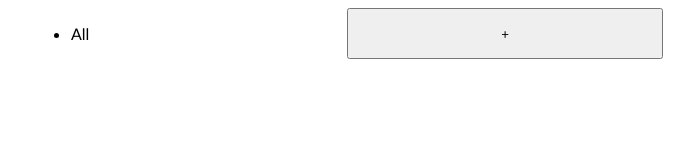
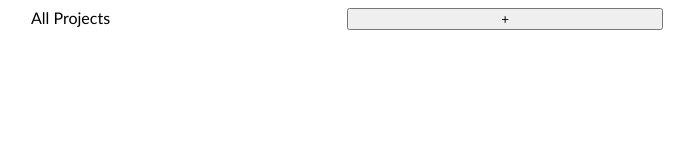
Before and after one commit to OKEnterprises/js-todo-list, a website built with webpack: page dist/index.html in a window 1280 px wide. Shown: the whole page, without its empty margins (293-987 px from the left). Built offline with nearby package versions, Linux system fonts and the light colour scheme.

Commit message:
More layout tweaks. Stuck on project–all desync bug

```diff
--- a/src/index.ts
+++ b/src/index.ts
@@ -237,7 +237,7 @@ function storablesToProjArr(...storables: StorableProject[]): Project[] {
 
 // The Page module renders and tracks events for the page.
 
-type ProjectComponent = HTMLLIElement
+type ProjectComponent = HTMLDivElement
 type ToDoComponent = HTMLLIElement
 type ToDoDetailsComponent = HTMLDivElement
 type AddTaskButtonComponent = HTMLButtonElement
@@ -373,7 +373,7 @@ const page = (() => {
 
     // Takes in a Project object and returns an HTML component for it.
     const projectComponentFactory = (proj: Project): ProjectComponent => {
-        const component = document.createElement('li');
+        const component = document.createElement('div');
         component.id = proj.name;
         component.textContent = proj.name;
 
@@ -404,13 +404,11 @@ const page = (() => {
         listContainer.classList.add('list-container');
         listContainer.id = 'project-list-container';
 
-        const list: HTMLUListElement = document.createElement('ul');
-        list.id = 'project-list';
-
         // 'All' displays the tasks from across all projects.
-        const all: ProjectComponent = document.createElement('li');
-        all.id = 'all';
-        all.textContent = 'All';
+        const all: ProjectComponent = document.createElement('div');
+        all.id = 'all-projects';
+        all.classList.add('project-component');
+        all.textContent = 'All Projects';
 
         all.addEventListener('click', () => {
             selectedProjectName = 'All';
@@ -419,13 +417,14 @@ const page = (() => {
             appendTasks(...taskComponents);
         });
 
-        list.append(all);
+        listContainer.append(all);
 
         // Creates and appends a project component for each project in the projects list.
-        const pl = storablesToProjArr(...storableProjectValues(allProjects));
-        list.append(...projectComponentArray(...pl));
+        const projList = storablesToProjArr(...storableProjectValues(allProjects));
+        const compList = projectComponentArray(...projList);
+        compList.forEach(comp => comp.classList.add("project-component"));
+        listContainer.append(...compList);
 
-        listContainer.append(list);
         return listContainer;
     }
 
--- a/src/style.css
+++ b/src/style.css
@@ -9,10 +9,16 @@ body {
 
 .task-list-container {
     grid-column: 1 / 2;
+    display: flex;
+    flex-direction: column;
+    align-items: center;
 }
 
 .project-list-container {
     grid-column: 2 / 3;
+    display: flex;
+    flex-direction: column;
+    align-items: center;
 }
 
 .new-task-form {
@@ -24,3 +30,7 @@ form {
     flex-direction: column;
     align-items: center;
 }
+
+.project-component:hover {
+    text-decoration: underline;
+}
```
Also changed, not shown: dist/bundle.js.
